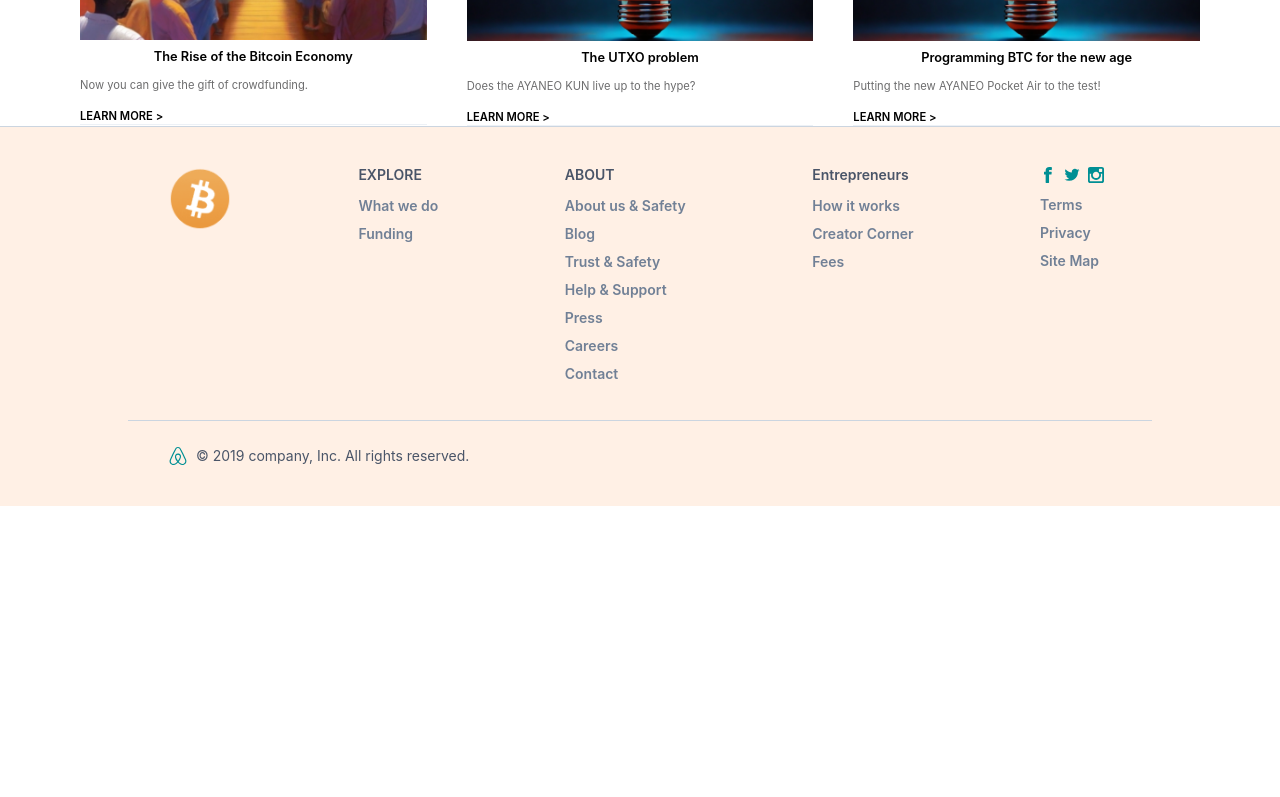
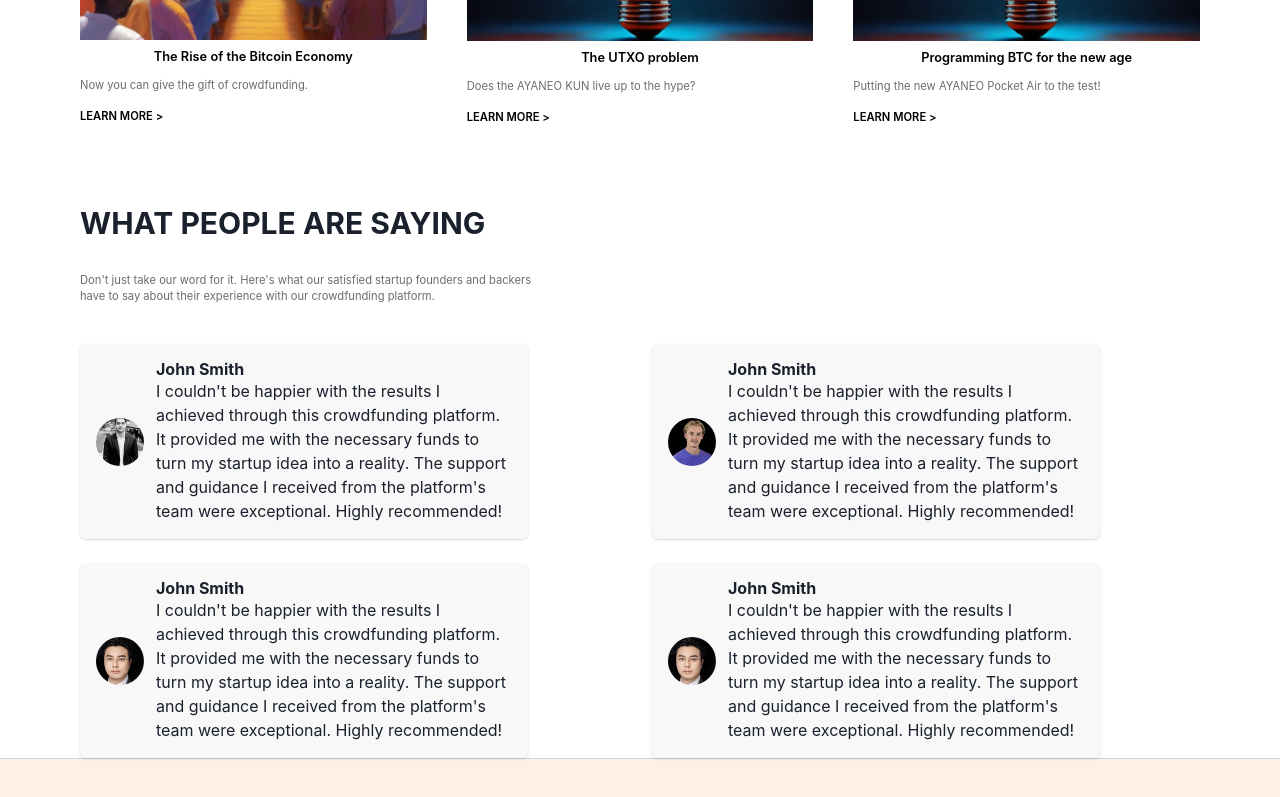
Before and after one commit to hanna-khan/InventOnBTC, a React (Vite) app: page / in a window 1280 px wide. Shown: the part 4160-4957 px from the top of the page. Before the commit the page ends 4666 px from the top, so only its background shows below. Built offline with nearby package versions, Linux system fonts and the light colour scheme.

Commit message:
feedback done

```diff
--- a/src/pages/home/Blog.jsx
+++ b/src/pages/home/Blog.jsx
@@ -101,7 +101,6 @@ const Blog = () => {
                         </Text>
                       </Box>
                     </Stack>
-                  <Divider />
               </GridItem>
             ))}
           </Grid>
--- /dev/null
+++ b/src/pages/home/Feedback.jsx
@@ -0,0 +1,63 @@
+import React from "react";
+import {
+  Box,
+  Heading,
+  Text,
+  Stack,
+  Flex,
+  Image,
+  Grid,
+  GridItem,
+  Card,
+  Avatar,
+  useColorModeValue,
+  Container,
+} from "@chakra-ui/react";
+import { data } from "../../utils/FeedbackData";
+
+const Feedback = () => {
+  return (
+    <Container maxW={"90vw"} mt={20}>
+      <Heading
+        as="h3"
+        size="lg"
+        fontWeight="bold"
+        textAlign="left"
+        mb={8}
+        textTransform={"uppercase"}
+      >
+        What People Are Saying
+      </Heading>
+      <Text
+        fontSize="0.7rem"
+        textAlign="left"
+        lineHeight="1.375"
+        fontWeight="400"
+        maxW={{ base: "100%", md: "470px" }}
+        mb={10}
+        color={useColorModeValue("#6d6d6e", "gray.400")}
+      >
+        Don't just take our word for it. Here's what our satisfied startup
+        founders and backers have to say about their experience with our
+        crowdfunding platform.
+      </Text>
+      <Grid templateColumns="repeat(2, 1fr)" gap={6}>
+        {data.map((item, index) => (
+          <GridItem key={index}>
+            <Card maxW="md" bg="#f8f8f8" rounded="md">
+              <Flex p="4" align="center">
+                <Avatar name="Segun Adebayo" src={item.image} />
+                <Box ml="3">
+                  <Heading size="sm">John Smith</Heading>
+                  <Text>{item.title}</Text>
+                </Box>
+              </Flex>
+            </Card>
+          </GridItem>
+        ))}
+      </Grid>
+    </Container>
+  );
+};
+
+export default Feedback;
--- a/src/pages/home/Spotlight.jsx
+++ b/src/pages/home/Spotlight.jsx
@@ -1,6 +1,6 @@
 /* eslint-disable no-unused-vars */
 /* eslint-disable react-hooks/rules-of-hooks */
-import React from 'react'
+import React from "react";
 import {
   Heading,
   Grid,
@@ -14,21 +14,33 @@ import {
   Box,
   Container,
   useColorModeValue,
-    Flex
+  Flex,
 } from "@chakra-ui/react";
 import { CiHeart } from "react-icons/ci";
-import { data } from '../../utils/SpotlightData';
+import { data } from "../../utils/SpotlightData";
 const Spotlight = () => {
   return (
     <>
-            <Container
-                maxW='90vw'
+      <Container maxW="90vw">
+        <Box mt="8rem">
+          <Heading
+            as="h3"
+            size="xl"
+            fontWeight="bold"
+            textAlign="left"
+            mb={8}
+            textTransform={"uppercase"}
           >
-                <Box mt="8rem">
-                    <Heading as="h3" size="xl" fontWeight="bold" textAlign="left" mb={8} textTransform={"uppercase"}>
             Spotlight
           </Heading>
-                    <Heading as="h3" size="lg" fontWeight="bold" textAlign="left" mb={8} textTransform={"uppercase"}>
+          <Heading
+            as="h3"
+            size="lg"
+            fontWeight="bold"
+            textAlign="left"
+            mb={8}
+            textTransform={"uppercase"}
+          >
             Founder Interviews
           </Heading>
           <Text
@@ -40,30 +52,37 @@ const Spotlight = () => {
             mb={20}
             color={useColorModeValue("#6d6d6e", "gray.400")}
           >
-                        Get insights on the founders behind the projects on InventOnBTC. Dive deep into their vision behind their ideas and innovations
+            Get insights on the founders behind the projects on InventOnBTC.
+            Dive deep into their vision behind their ideas and innovations
           </Text>
           <Grid templateColumns="repeat(3, 1fr)" gap={10}>
             {data.map((item, index) => (
               <GridItem key={index}>
                 <Card maxW="sm" minH="300px" height="auto">
-                                    <Image src={item.image} alt={item.title} objectFit="cover" maxH="350px" width="100%" />
+                  <Image
+                    src={item.image}
+                    alt={item.title}
+                    objectFit="cover"
+                    maxH="350px"
+                    width="100%"
+                  />
                   <CardBody overflowY="auto" maxH="300px">
                     <Stack mt="2" spacing="3">
-                                            <Flex justifyContent={'space-between'}>
+                      <Flex justifyContent={"space-between"}>
                         <Text
                           fontSize="0.7rem"
                           textAlign="left"
                           lineHeight="1.375"
                           fontWeight="600"
-                                                    textTransform={'uppercase'}
+                          textTransform={"uppercase"}
                           maxW={{ base: "100%", md: "470px" }}
                           color={useColorModeValue("#0034ec", "gray.400")}
                         >
                           {item.title}
                         </Text>
-                                                <CiHeart size={20} color='gray' />
+                        <CiHeart size={20} color="gray" />
                       </Flex>
-                                            <Box maxW={'20vw'}>
+                      <Box maxW={"20vw"}>
                         <Text
                           fontSize="0.8rem"
                           textAlign="left"
@@ -86,9 +105,7 @@ const Spotlight = () => {
                         >
                           {item.content}
                         </Text>
-
                       </Box>
-
                     </Stack>
                   </CardBody>
                   <Divider />
@@ -99,7 +116,7 @@ const Spotlight = () => {
         </Box>
       </Container>
     </>
-    )
-}
+  );
+};
 
-export default Spotlight
+export default Spotlight;
--- a/src/pages/home/index.jsx
+++ b/src/pages/home/index.jsx
@@ -19,6 +19,7 @@ import CuratedProjects from "./CuratedProjects";
 import Spotlight from "./Spotlight";
 import Blog from "./Blog";
 import Category from "./Category";
+import Feedback from "./Feedback";
 
 const Home = () => {
   return (
@@ -108,6 +109,7 @@ const Home = () => {
       <Category />
       <Spotlight />
       <Blog />
+      <Feedback />
     </>
   );
 };
--- /dev/null
+++ b/src/utils/FeedbackData.js
@@ -0,0 +1,26 @@
+import image1 from "../assets/images/founder_1.png";
+import image2 from "../assets/images/founder_2.png";
+import image3 from "../assets/images/founder_3.png";
+
+export const data = [
+  {
+    image: image1,
+    title:
+      "I couldn't be happier with the results I achieved through this crowdfunding platform. It provided me with the necessary funds to turn my startup idea into a reality. The support and guidance I received from the platform's team were exceptional. Highly recommended!",
+  },
+  {
+    image: image2,
+    title:
+      "I couldn't be happier with the results I achieved through this crowdfunding platform. It provided me with the necessary funds to turn my startup idea into a reality. The support and guidance I received from the platform's team were exceptional. Highly recommended!",
+  },
+  {
+    image: image3,
+    title:
+      "I couldn't be happier with the results I achieved through this crowdfunding platform. It provided me with the necessary funds to turn my startup idea into a reality. The support and guidance I received from the platform's team were exceptional. Highly recommended!",
+  },
+  {
+    image: image3,
+    title:
+      "I couldn't be happier with the results I achieved through this crowdfunding platform. It provided me with the necessary funds to turn my startup idea into a reality. The support and guidance I received from the platform's team were exceptional. Highly recommended!",
+  },
+];
```
Lines whose indentation alone changed are shown as unchanged.
